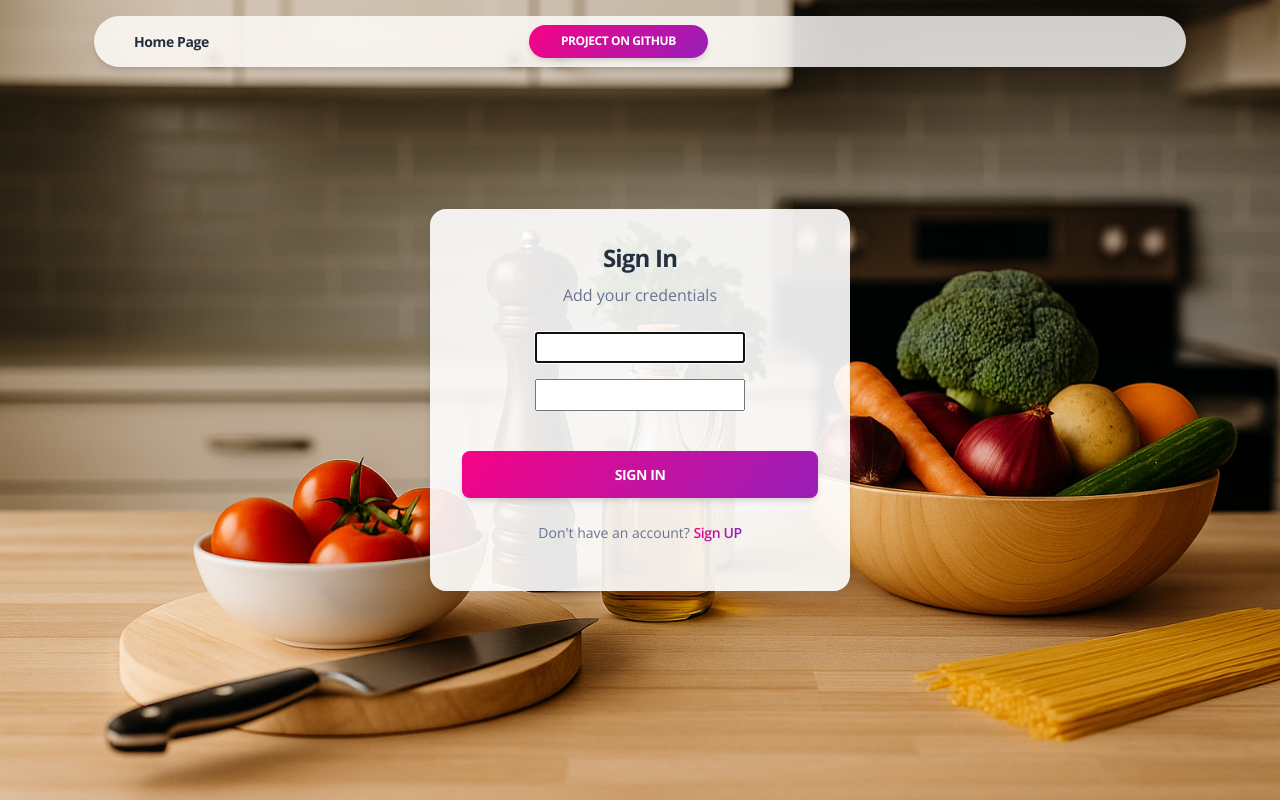
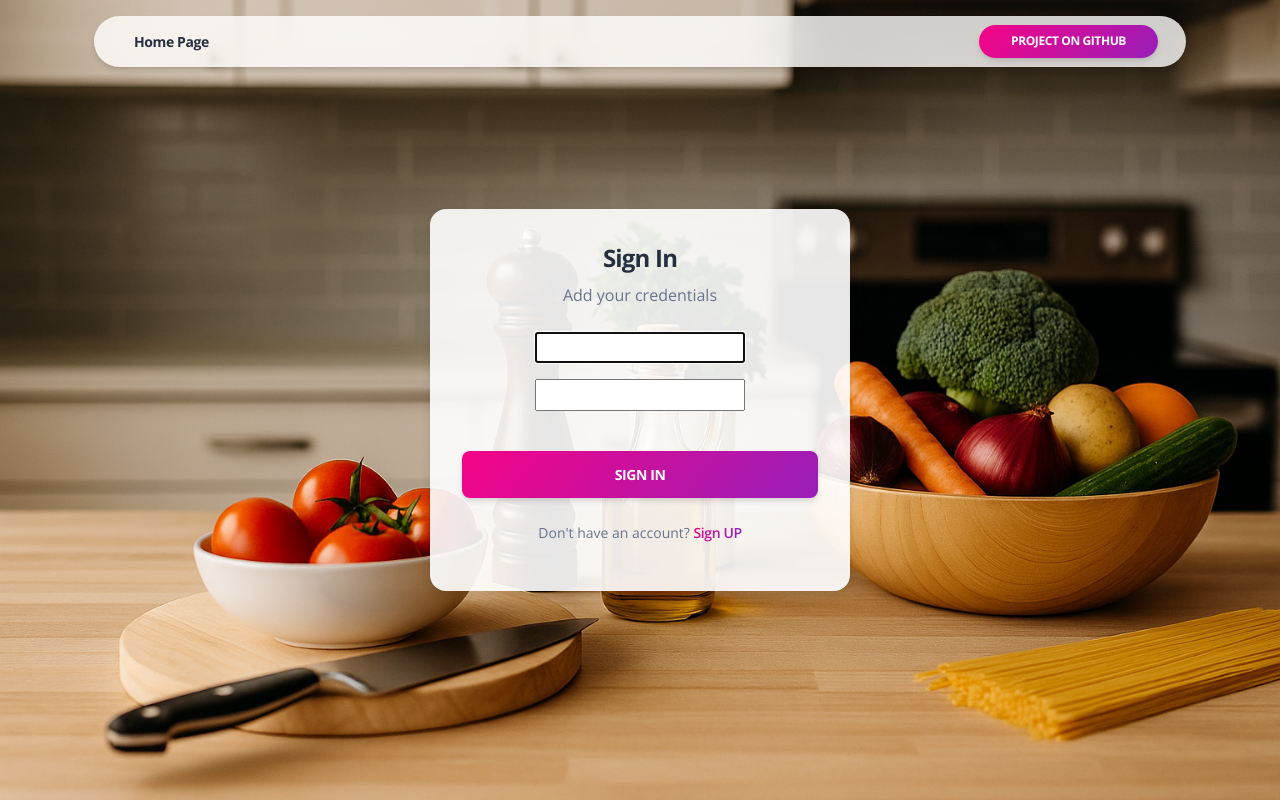
Before and after one commit to PavloDanylkiv/kitchen_manager, a Django app: page /accounts/login/ in a window 1280 px wide. Run offline with Django 5.2, Linux system fonts and the light colour scheme; some libraries are stand-ins or nearby versions.

Commit message:
Fix header alignment for GitHub button

```diff
--- a/templates/includes/navigation-auth.html
+++ b/templates/includes/navigation-auth.html
@@ -1,8 +1,7 @@
-
 <div class="container position-sticky z-index-sticky top-0">
   <div class="row">
     <div class="col-12">
-        <nav class="navbar navbar-expand-lg  blur blur-rounded top-0 z-index-fixed shadow position-absolute my-3 py-2 start-0 end-0 mx-4">
+      <nav class="navbar navbar-expand-lg blur blur-rounded top-0 z-index-fixed shadow position-absolute my-3 py-2 start-0 end-0 mx-4">
         <div class="container-fluid">
           <a class="navbar-brand font-weight-bolder ms-sm-3"
              href="{% url 'restaurant:index' %}" rel="tooltip" data-placement="bottom">
@@ -15,18 +14,21 @@
               <span class="navbar-toggler-bar bar3"></span>
             </span>
           </button>
+
           <div class="collapse navbar-collapse pt-3 pb-2 py-lg-0" id="navigation">
-              <ul class="navbar-nav navbar-nav-hover ms-lg-12 ps-lg-5 w-100">
-                <li class="nav-item my-auto ms-3 ms-lg-0">
+            <ul class="navbar-nav navbar-nav-hover ms-lg-12 ps-lg-5">
+            </ul>
+
+            <div class="ms-auto">
               <a href="https://github.com/PavloDanylkiv/kitchen_manager"
                  target="_blank"
-                     class="btn btn-sm  bg-gradient-primary btn-round mb-0 me-1 mt-2 mt-md-0">PROJECT ON GITHUB</a>
-                </li>
-              </ul>
+                 class="btn btn-sm bg-gradient-primary btn-round mb-0 me-1 mt-2 mt-md-0">
+                PROJECT ON GITHUB
+              </a>
+            </div>
           </div>
         </div>
       </nav>
-        <!-- End Navbar -->
     </div>
   </div>
 </div>
```
Lines whose indentation alone changed are shown as unchanged.
